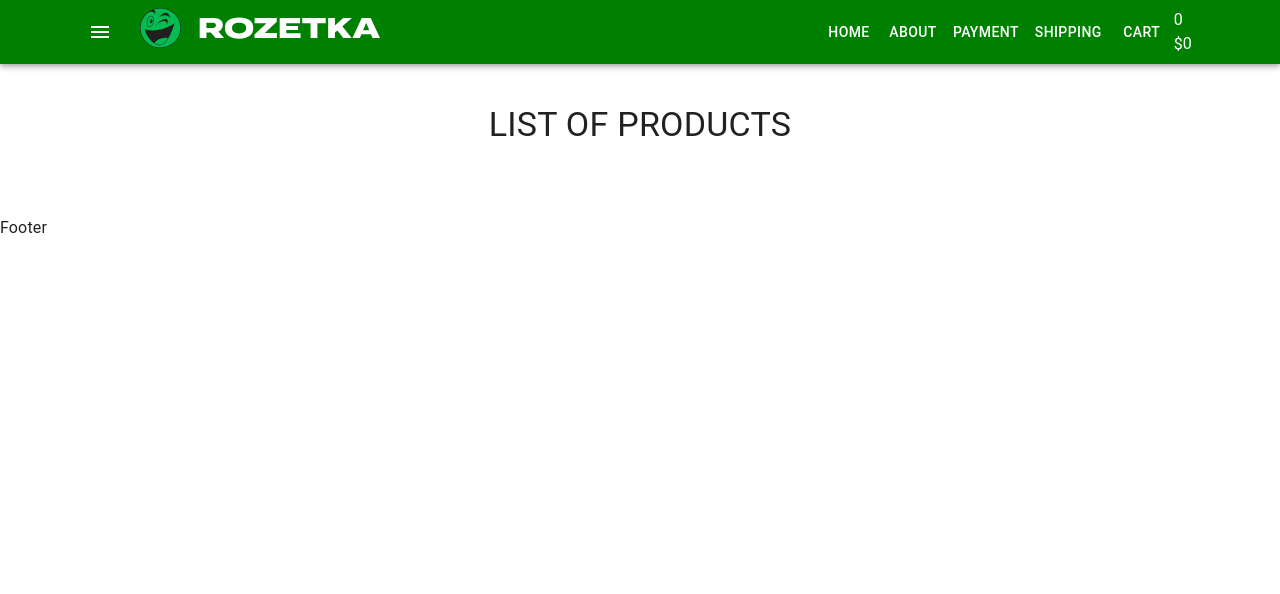
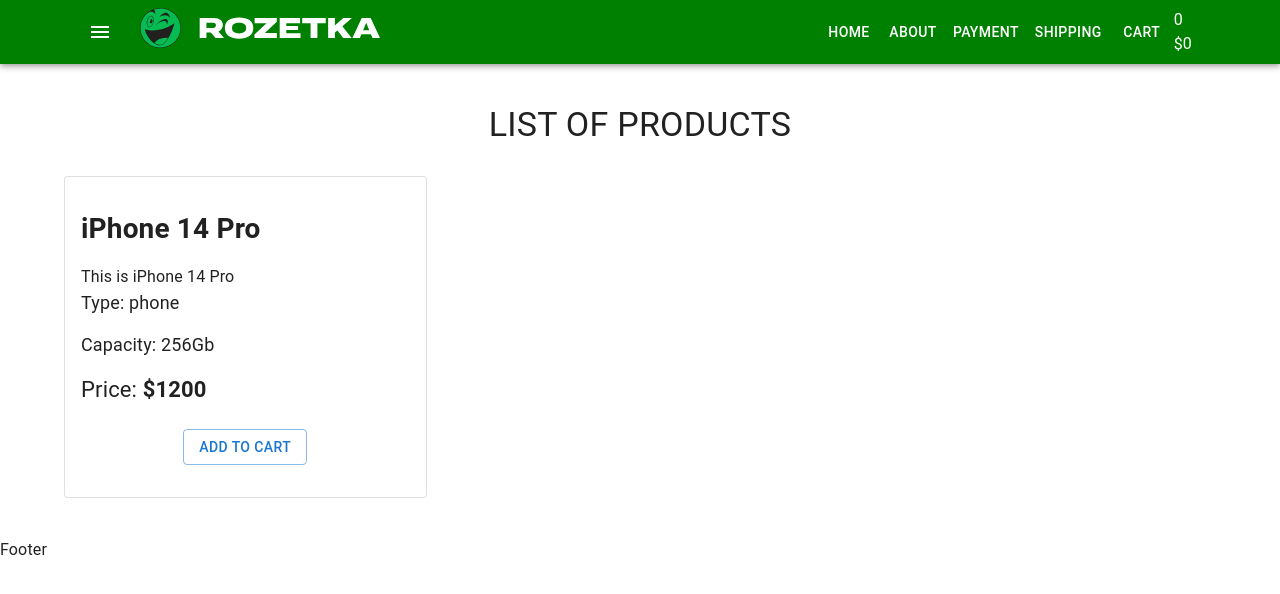
Before and after one commit to NonnaGrigorovich/react-29-11, a React (Create React App) app: page / in a window 1280 px wide. Shown: the top 594 px of the page. Built offline with nearby package versions, Linux system fonts and the light colour scheme.

Commit message:
add new files productlistitem.tsx and productlistitem.scss

```diff
--- a/src/components/Products/ProductList.tsx
+++ b/src/components/Products/ProductList.tsx
@@ -1,4 +1,5 @@
-import { Typography } from '@mui/material'
+import { Grid, Typography } from '@mui/material'
+import ProductListItem from './ProductListItem'
 
 type Props = {}
 
@@ -16,6 +17,12 @@
             >
                 List of Products
             </Typography>
+
+            <Grid container spacing={4}>
+                <Grid item xs={12} sm={4}>
+                    <ProductListItem />
+                </Grid>
+            </Grid>
         </>
     )
 }
--- /dev/null
+++ b/src/components/Products/ProductListItem.scss
@@ -0,0 +1,20 @@
+.product-title {
+    font-size: 28px;
+    margin: 15px 0;
+}
+.product-description {
+    font-size: 20px;
+    margin-bottom: 15px;
+}
+.product-features {
+    font-size: 18px;
+    margin-bottom: 15px;
+}
+.product-price {
+    font-size: 22px;
+    margin-bottom: 15px;
+}
+.btns-wrap {
+    display: flex;
+    justify-content: center;
+}
--- /dev/null
+++ b/src/components/Products/ProductListItem.tsx
@@ -0,0 +1,24 @@
+import { Button, Card, CardActions, CardContent } from '@mui/material'
+import './ProductListItem.scss'
+
+type Props = {}
+
+const ProductListItem = (props: Props) => {
+    return (
+        <Card variant="outlined" className="product">
+            <CardContent>
+                <h4 className="product-title">iPhone 14 Pro</h4>
+                <div className="product-dscription">This is iPhone 14 Pro</div>
+                <div className="product-features">Type: phone</div>
+                <div className="product-features">Capacity: 256Gb</div>
+                <div className="product-price">
+                    Price: <strong>$1200</strong>
+                </div>
+                <CardActions className='btns-wrap'>
+                    <Button variant="outlined">Add to cart</Button>
+                </CardActions>
+            </CardContent>
+        </Card>
+    )
+}
+export default ProductListItem
--- a/src/container/Main/Main.tsx
+++ b/src/container/Main/Main.tsx
@@ -10,7 +10,7 @@
                 padding: '40px 0',
             }}
         >
-            <Home/>
+            <Home />
         </Container>
     )
 }
--- a/src/pages/Home/Home.tsx
+++ b/src/pages/Home/Home.tsx
@@ -1,4 +1,4 @@
-import ProductList from "components/Products/ProductList"
+import ProductList from 'components/Products/ProductList'
 
 type Props = {}
 
```
